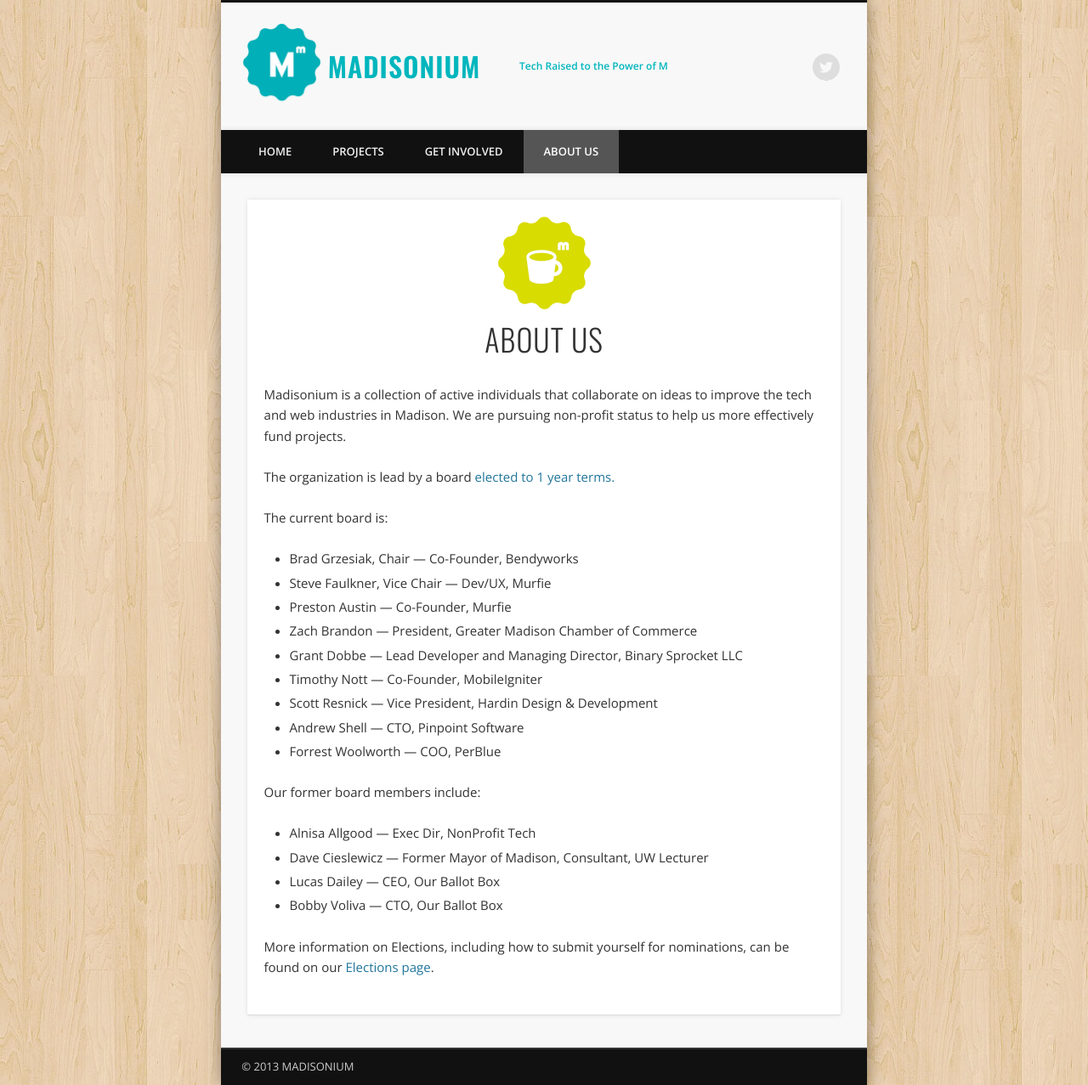
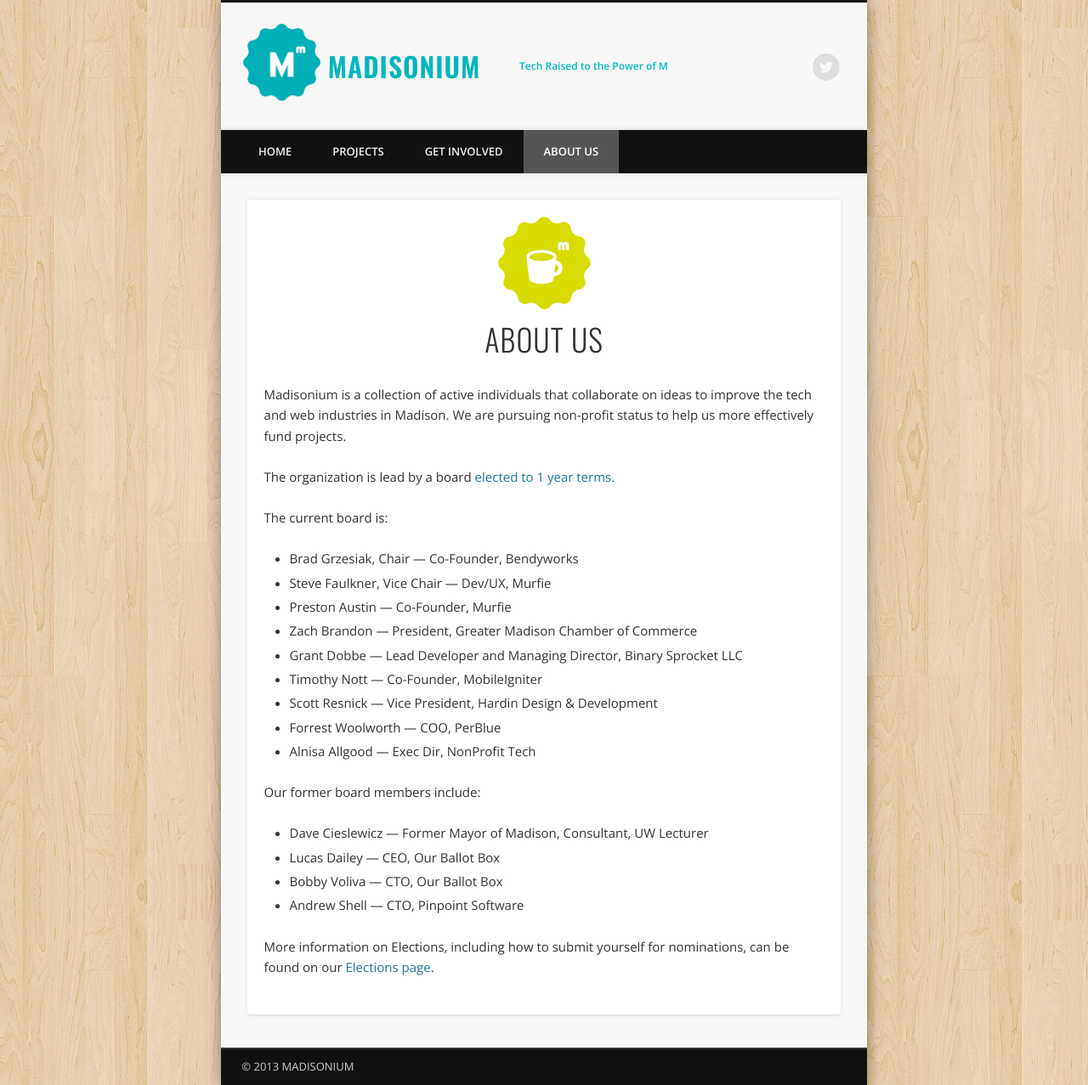
Before and after one commit to madisonium/madisonium.github.com, a Jekyll site: the page built from about.html, in a window 1280 px wide. Shown: the whole page at 85% size. Built offline with Jekyll 4.4.1, drawn with Linux system fonts in a browser that asks for light colours; nearby versions of some CDN libraries; Markdown is read by kramdown in place of the engine named in the settings.

Commit message:
updating current board list

```diff
--- a/about.html
+++ b/about.html
@@ -17,16 +17,16 @@
   <li>Grant Dobbe &mdash; Lead Developer and Managing Director, Binary Sprocket LLC</li>
   <li>Timothy Nott &mdash; Co-Founder, MobileIgniter</li>
   <li>Scott Resnick &mdash; Vice President, Hardin Design &amp; Development</li>
-  <li>Andrew Shell &mdash; CTO, Pinpoint Software</li>
   <li>Forrest Woolworth &mdash; COO, PerBlue</li>
+  <li>Alnisa Allgood &mdash; Exec Dir, NonProfit Tech</li>
 </ul>
 
 <p>Our former board members include:</p>
 <ul>
-  <li>Alnisa Allgood &mdash; Exec Dir, NonProfit Tech</li>
   <li>Dave Cieslewicz &mdash; Former Mayor of Madison, Consultant, UW Lecturer</li>
   <li>Lucas Dailey &mdash; CEO, Our Ballot Box</li>
   <li>Bobby Voliva &mdash; CTO, Our Ballot Box</li>
+  <li>Andrew Shell &mdash; CTO, Pinpoint Software</li>
 </ul>
 
 <p>More information on Elections, including how to submit yourself for nominations, can be found on our <a title="Elections" href="/elections/">Elections page</a>.</p>
```
